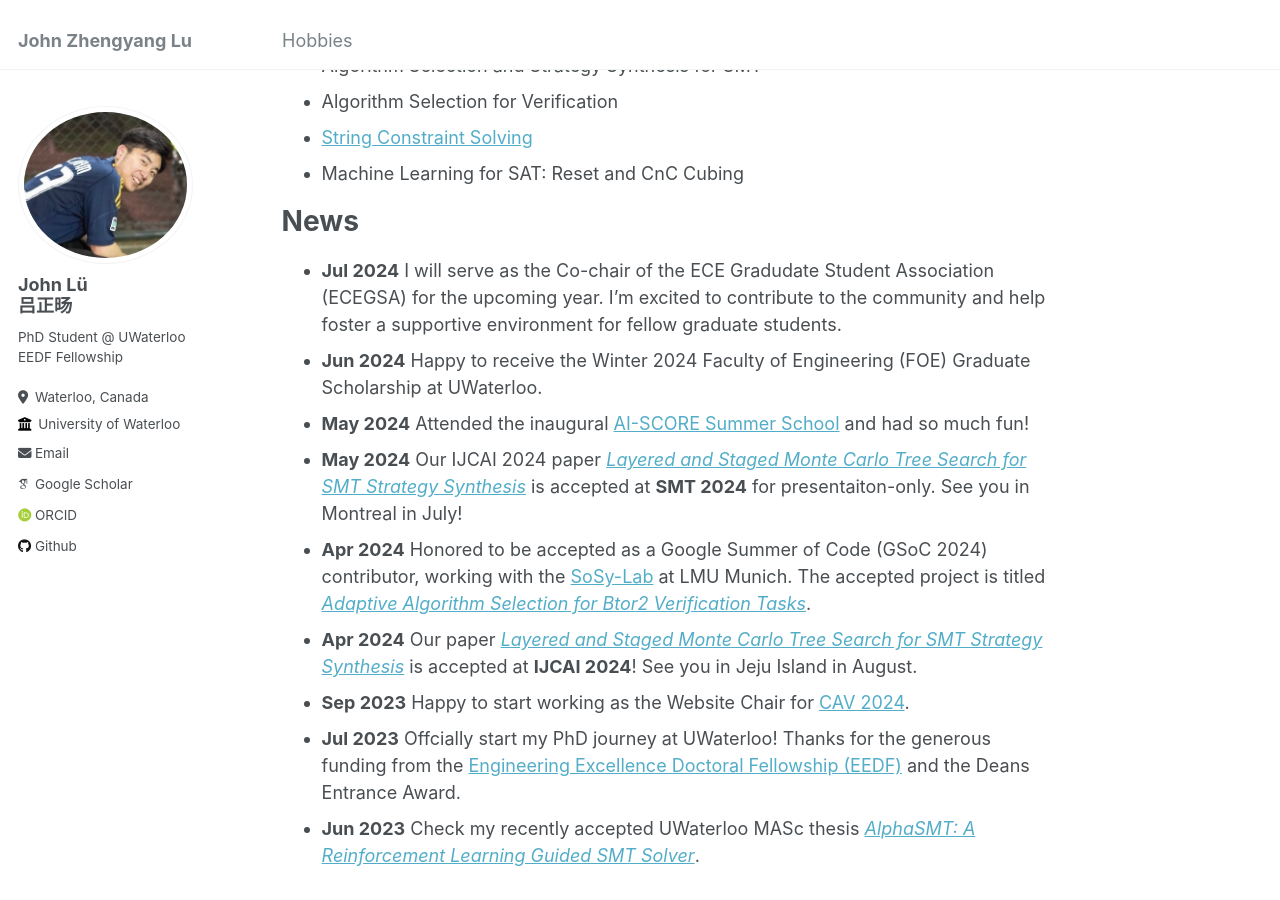
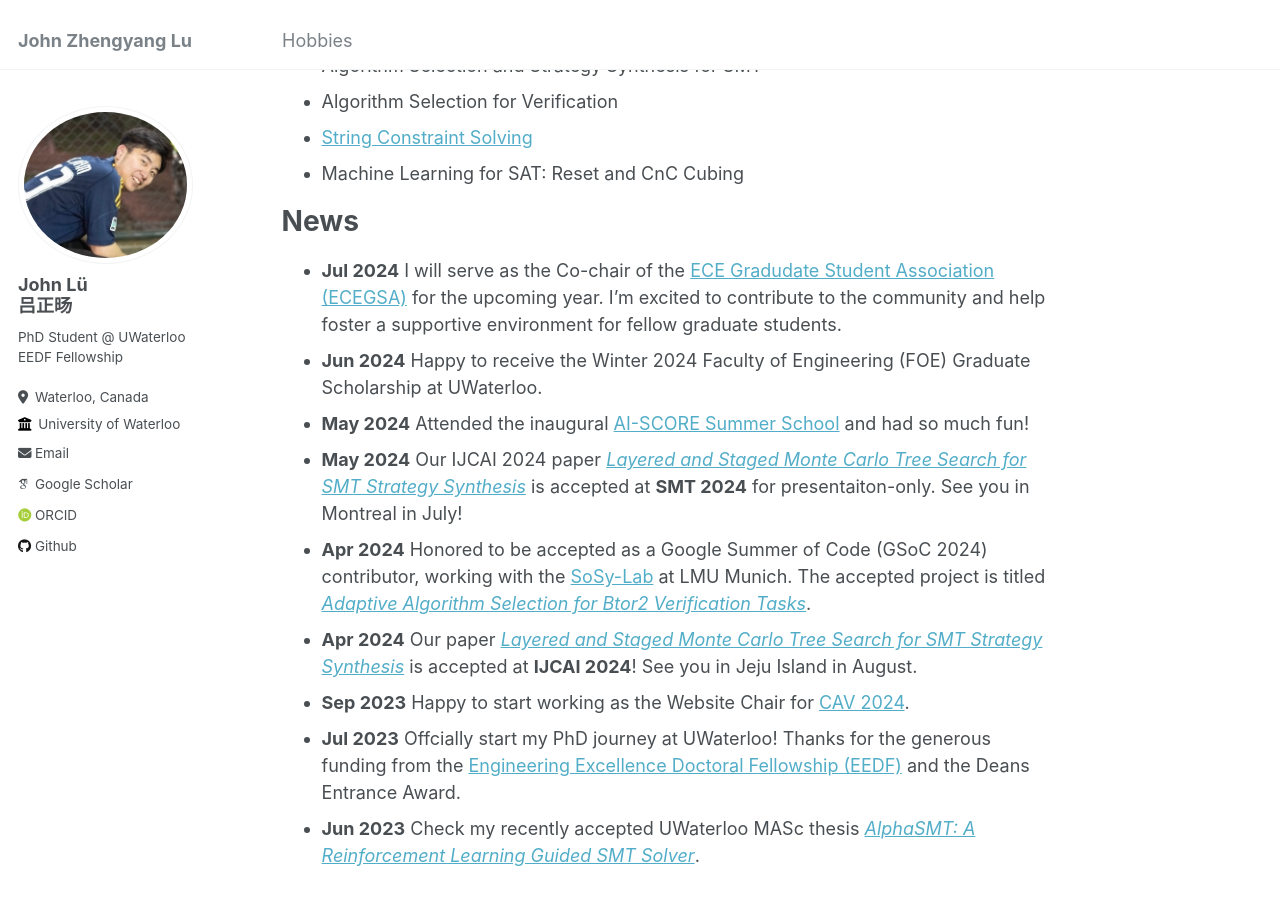
Before and after one commit to JohnLyu2/johnlyu2.github.io, a Jekyll site: the page built from _pages/about.md, in a window 1280 px wide and 900 px high, scrolled down 328 px. Built offline with Jekyll 4.4.1, drawn with Linux system fonts in a browser that asks for light colours; some web fonts are replaced; part of the change alters nothing that is shown.

```diff
--- a/_pages/about.md
+++ b/_pages/about.md
@@ -21,7 +21,7 @@ My research interests lie at the intersection of machine learning and formal met
 News
 ======
 
-- **Jul 2024** I will serve as the Co-chair of the ECE Gradudate Student Association (ECEGSA) for the upcoming year. I’m excited to contribute to the community and help foster a supportive environment for fellow graduate students.
+- **Jul 2024** I will serve as the Co-chair of the [ECE Gradudate Student Association (ECEGSA)](https://uwaterloo.ca/electrical-computer-engineering-graduate-student-association/) for the upcoming year. I’m excited to contribute to the community and help foster a supportive environment for fellow graduate students.
 - **Jun 2024** Happy to receive the Winter 2024 Faculty of Engineering (FOE) Graduate Scholarship at UWaterloo.
 - **May 2024** Attended the inaugural [AI-SCORE Summer School](https://ai-score.github.io/) and had so much fun!
 - **May 2024** Our IJCAI 2024 paper *[Layered and Staged Monte Carlo Tree Search for SMT Strategy Synthesis](https://arxiv.org/abs/2401.17159)* is accepted at **SMT 2024** for presentaiton-only. See you in Montreal in July!
```
